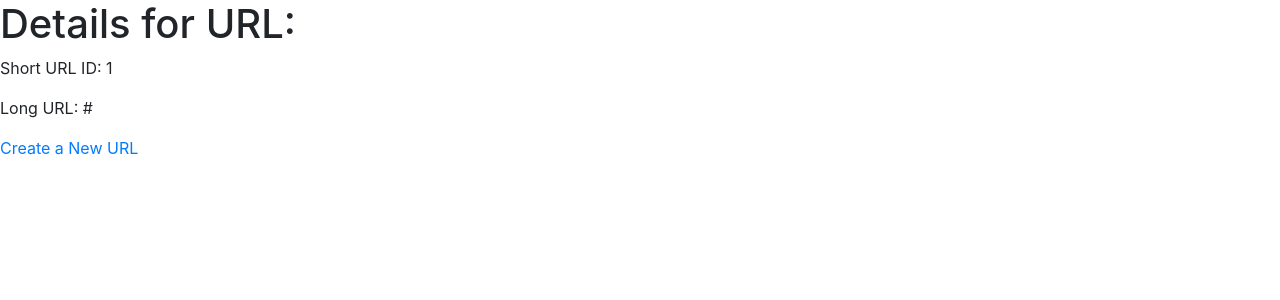
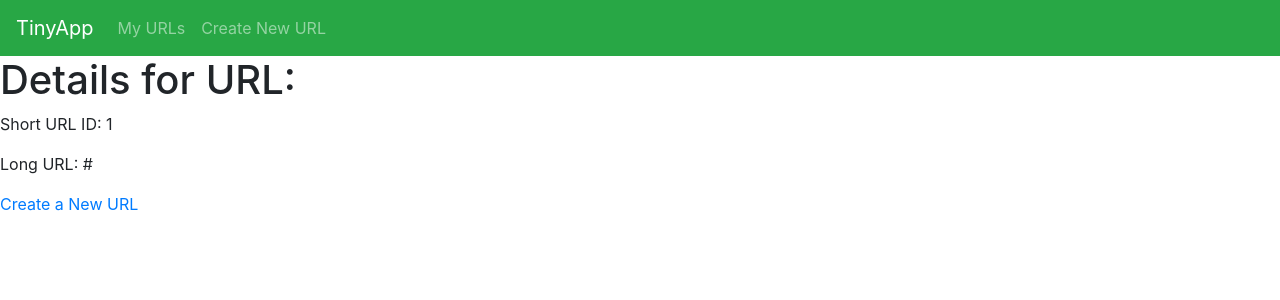
Before and after one commit to amzia99/tinyapp, a Node server app: template views/urls_show.ejs in a window 1280 px wide. Shown: the top 300 px of the page. Run offline with Node 20, Linux system fonts and the light colour scheme; the template is opened without the code that fills it: most values are stand-ins (such as "Sample title", 1, 10 or a date in 2020); some libraries are stand-ins or nearby versions.

Commit message:
Added header and partial and invluded in templates

```diff
--- /dev/null
+++ b/views/partials/_header.ejs
@@ -0,0 +1,9 @@
+<header>
+  <nav class="navbar navbar-expand-md navbar-dark bg-success">
+    <a class="navbar-brand" href="/urls">TinyApp</a>
+    <div class="navbar-nav">
+      <a class="nav-item nav-link" href="/urls">My URLs</a>
+      <a class="nav-item nav-link" href="/urls/new">Create New URL</a>
+    </div>
+  </nav>
+</header>
--- a/views/urls_index.ejs
+++ b/views/urls_index.ejs
@@ -11,6 +11,7 @@
   <title>My URLs</title>
   </head>
   <body>
+    <% include partials/_header %>
     <main style="margin: 1em;">
     <h3>My URLs</h3>
     <table class="table">
--- a/views/urls_show.ejs
+++ b/views/urls_show.ejs
@@ -9,6 +9,7 @@
     <title>URL Details</title>
 </head>
 <body>
+  <% include partials/_header %>
     <h1>Details for URL:</h1>
     <p>Short URL ID: <%= id %></p>
     <p>Long URL: <%= longURL %></p>
```
